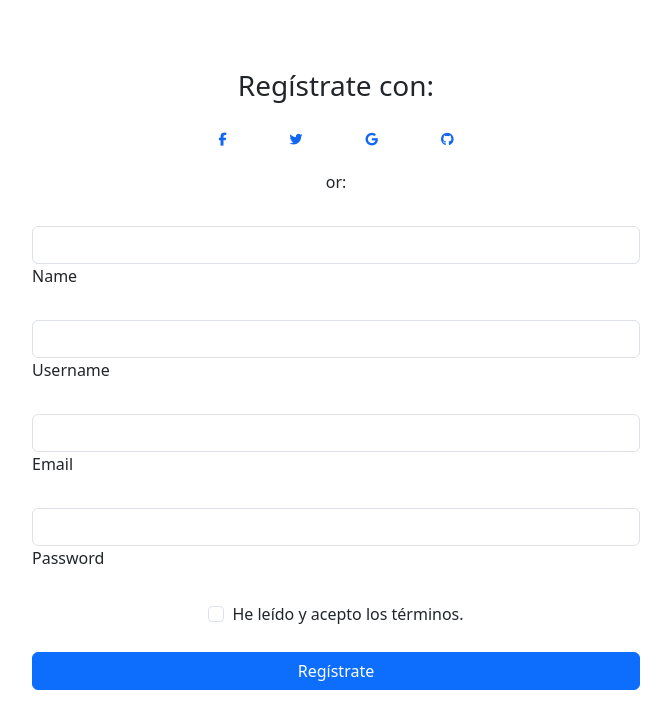
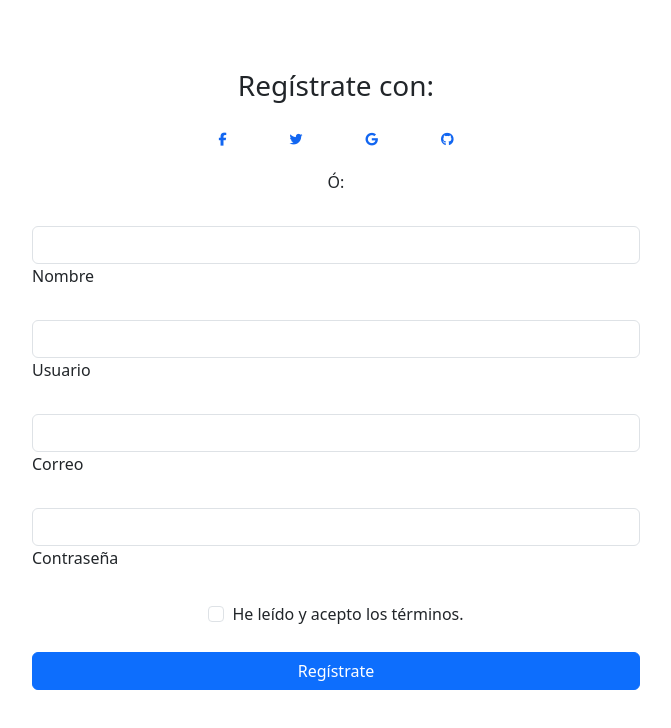
Before and after one commit to wirovi07/Hospi-Frontend, a React (Create React App) app: page /register in a window 1280 px wide. Shown: the top 728 px of the page, without its empty margins (304-975 px from the left). Built offline with nearby package versions, Linux system fonts and the light colour scheme.

Commit message:
Login  y Register

```diff
--- a/src/views/Auth/Login.jsx
+++ b/src/views/Auth/Login.jsx
@@ -20,7 +20,7 @@ function Login() {
 
                     <div className="d-flex flex-row align-items-center justify-content-center">
 
-                        <p className="lead fw-normal mb-0 me-3">Inicia sesión con</p>
+                        <p className="lead fw-normal mb-0 me-3">Inicia sesión con:</p>
 
                         <a href="https://web.facebook.com/?locale=es_LA&_rdc=1&_rdr" target="_blank" rel="noopener noreferrer" className="btn btn-md me-2" style={{ display: 'inline-block', padding: '10px', borderRadius: '50%', backgroundColor: '#007bff', color: 'white', textAlign: 'center' }}>
                             <i className="fab fa-facebook-f"></i>
@@ -38,7 +38,7 @@ function Login() {
                     </div>
 
                     <div className="divider d-flex align-items-center my-4">
-                        <p className="text-center fw-bold mx-3 mb-0">O</p>
+                        <p className="text-center fw-bold mx-3 mb-0">Ó</p>
                     </div>
 
                     <MDBInput wrapperClass='mb-4' label='Correo' id='formControlLg' type='email' size="lg" />
--- a/src/views/Auth/Register.jsx
+++ b/src/views/Auth/Register.jsx
@@ -32,13 +32,13 @@ function Register() {
                 </div>
 
 
-                <p className="text-center mt-3">or:</p>
+                <p className="text-center mt-3">Ó:</p>
             </div>
 
-            <MDBInput wrapperClass='mb-4' label='Name' id='form1' type='text' />
-            <MDBInput wrapperClass='mb-4' label='Username' id='form2' type='text' />
-            <MDBInput wrapperClass='mb-4' label='Email' id='form3' type='email' />
-            <MDBInput wrapperClass='mb-4' label='Password' id='form4' type='password' />
+            <MDBInput wrapperClass='mb-4' label='Nombre' id='form1' type='text' />
+            <MDBInput wrapperClass='mb-4' label='Usuario' id='form2' type='text' />
+            <MDBInput wrapperClass='mb-4' label='Correo' id='form3' type='email' />
+            <MDBInput wrapperClass='mb-4' label='Contraseña' id='form4' type='password' />
 
             <div className='d-flex justify-content-center mb-4'>
                 <MDBCheckbox name='flexCheck' id='flexCheckDefault' label='He leído y acepto los términos.' />
```
